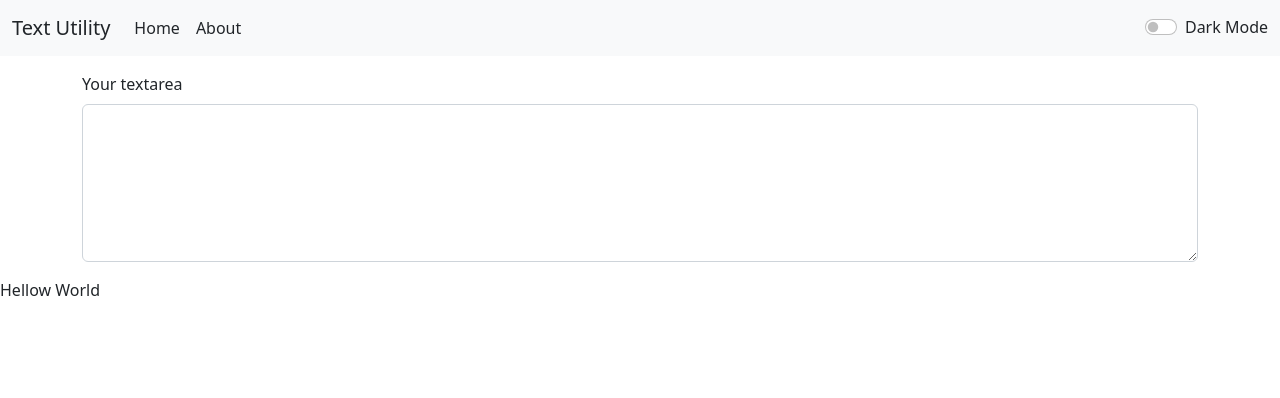
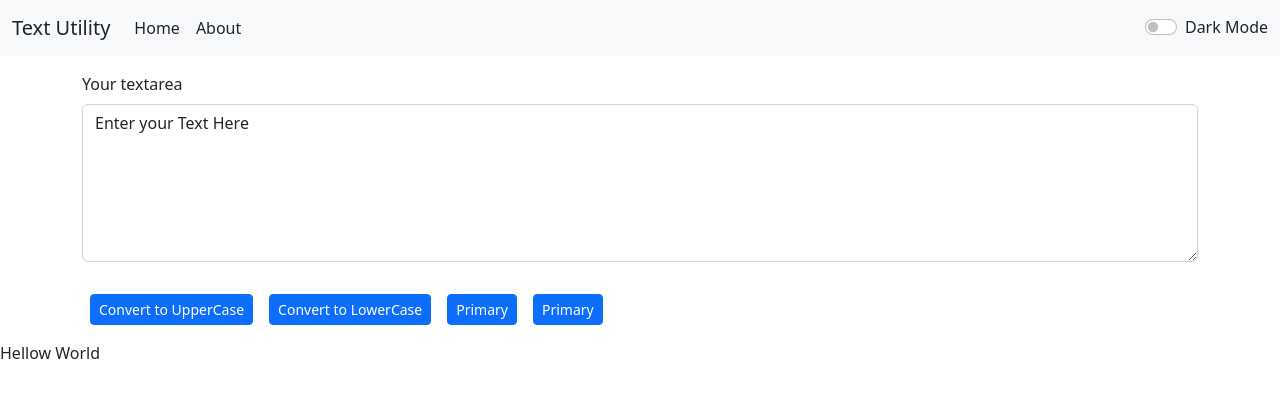
Before and after one commit to samyakjain125/Text-Utility-App, a React (Create React App) app: page / in a window 1280 px wide. Shown: the top 398 px of the page. Built offline with nearby package versions, Linux system fonts and the light colour scheme.

Commit message:
added convert to uppercase and to lowercase

```diff
--- a/src/Components/TextArea.js
+++ b/src/Components/TextArea.js
@@ -1,13 +1,34 @@
-import React from 'react'
+import React, { useState } from 'react'
 
 export default function TextArea() {
+    const [text, setText] = useState("Enter your Text Here");
+    const textChanged = (event) =>{
+        // console.log("text is changed");
+        setText(event.target.value);
+    }
+
+    const handleUpClick =()=>{
+        let newText = text.toUpperCase();
+        setText(newText);
+        console.log("The text is change from \n>>> "+ text + ", to \n>>> " +newText)
+    }
+
+    const handleDownClick =()=>{
+        let newText = text.toLowerCase();
+        setText(newText);
+        console.log("The text is change from \n>>> "+ text + ", to \n>>> " +newText)
+    }
 
   return (
-    <div className="container" >
+    <div className="container">
     <div className="mb-3 my-3">
         <label htmlFor="exampleFormControlTextarea1" className="form-label">Your textarea</label>
-        <textarea className="form-control" id="exampleFormControlTextarea1" rows="6"></textarea>
+        <textarea className="form-control" value={text} onChange={textChanged} id="exampleFormControlTextarea1" rows="6"></textarea>
     </div>
+        <button type="button" onClick={handleUpClick} class="btn btn-sm btn-primary my-3 mx-2">Convert to UpperCase</button>
+        <button type="button" onClick={handleDownClick} className="btn btn-sm btn-primary my-3 mx-2">Convert to LowerCase</button>
+        <button type="button" className="btn btn-sm btn-primary my-3 mx-2">Primary</button>
+        <button type="button" className="btn btn-sm btn-primary my-3 mx-2">Primary</button>
     </div>
   )
 }
```
